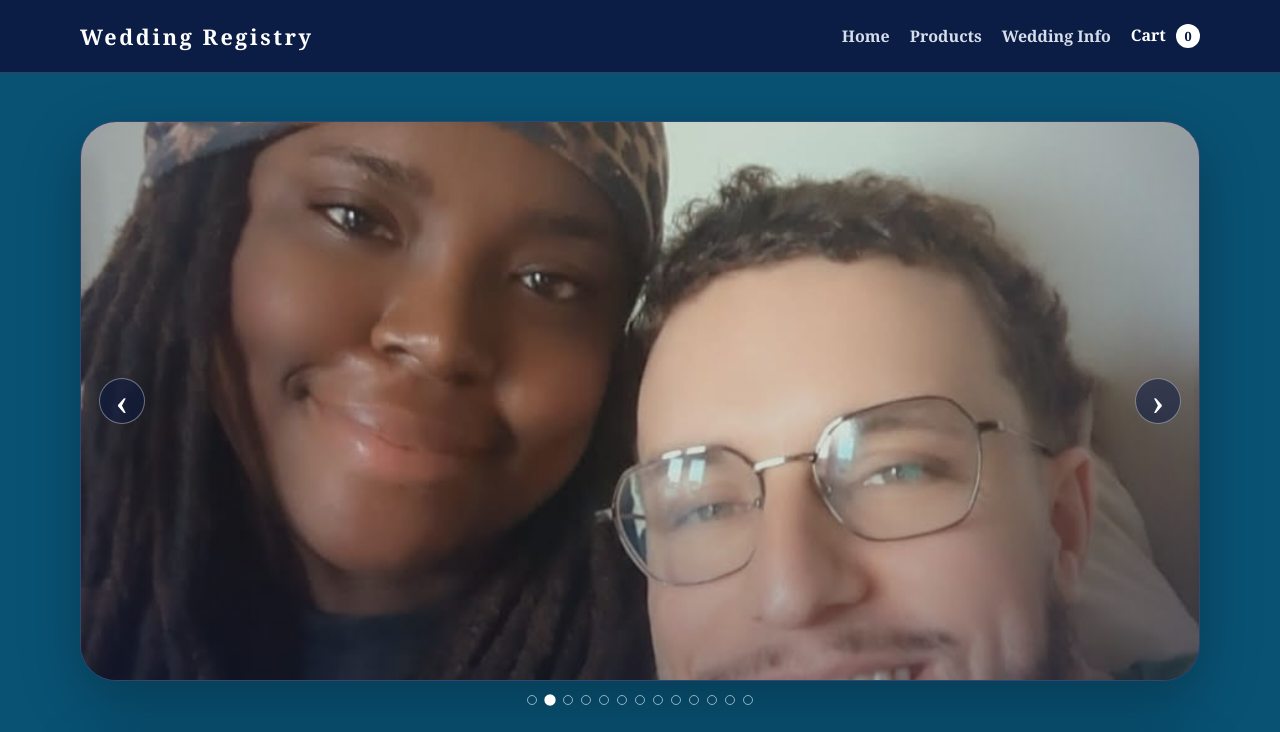
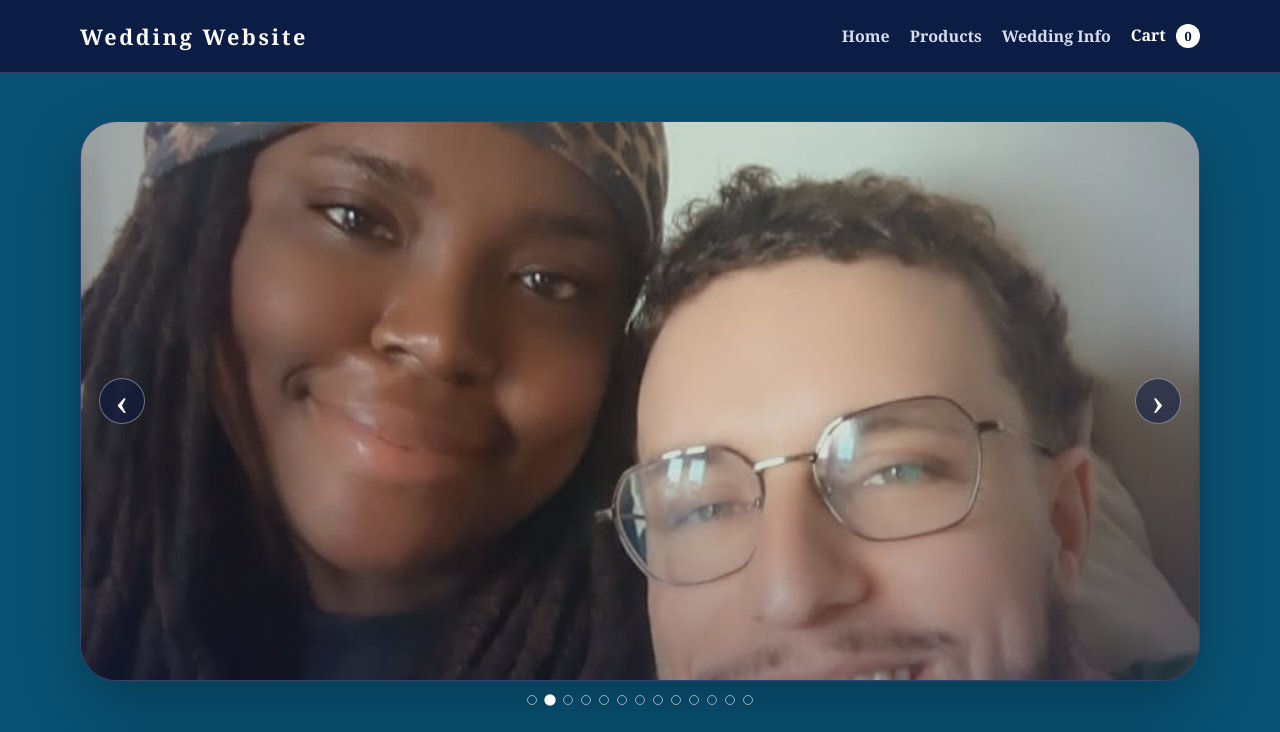
Before and after one commit to ajacobs251/wediing-registry, a Next.js app: page / in a window 1280 px wide. Shown: the top 732 px of the page. Built offline with nearby package versions, Linux system fonts and the light colour scheme.

Commit message:
Change header text from 'Wedding Registry' to 'Wedding Website'

```diff
--- a/src/components/site-header.tsx
+++ b/src/components/site-header.tsx
@@ -10,7 +10,7 @@ export function SiteHeader() {
     <header className="site-header">
       <div className="site-header-inner">
         <Link href="/" className="brand">
-          Wedding Registry
+          Wedding Website
         </Link>
         <nav className="nav-links" aria-label="Primary navigation">
           <Link href="/">Home</Link>
```
